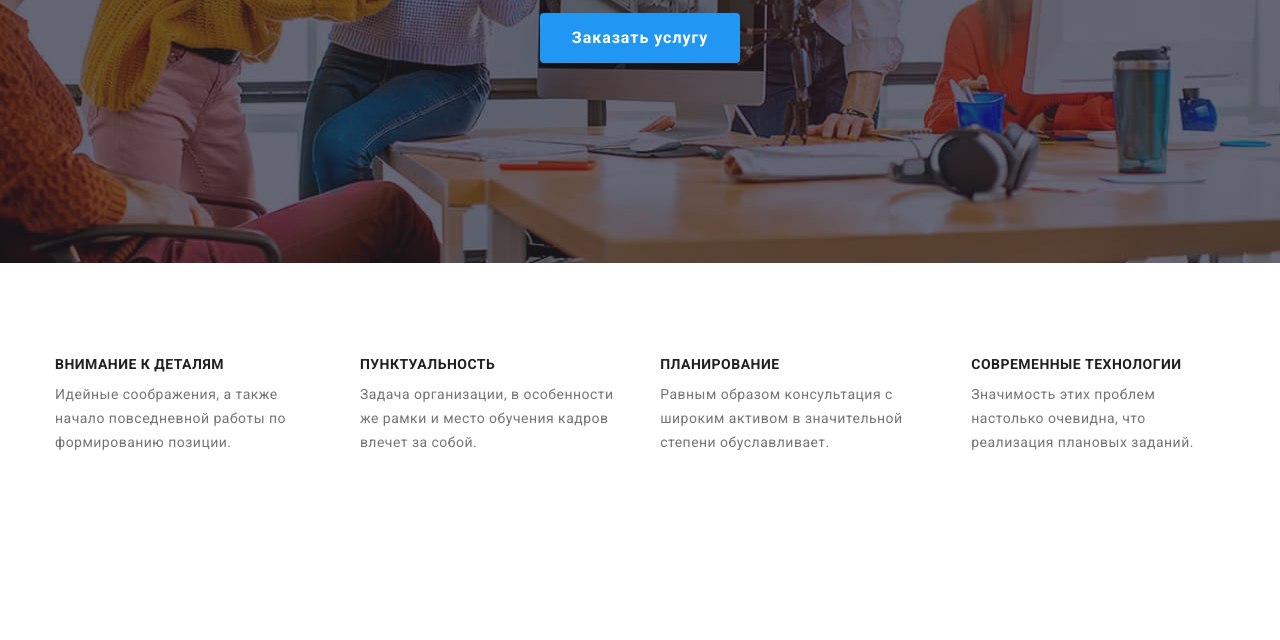
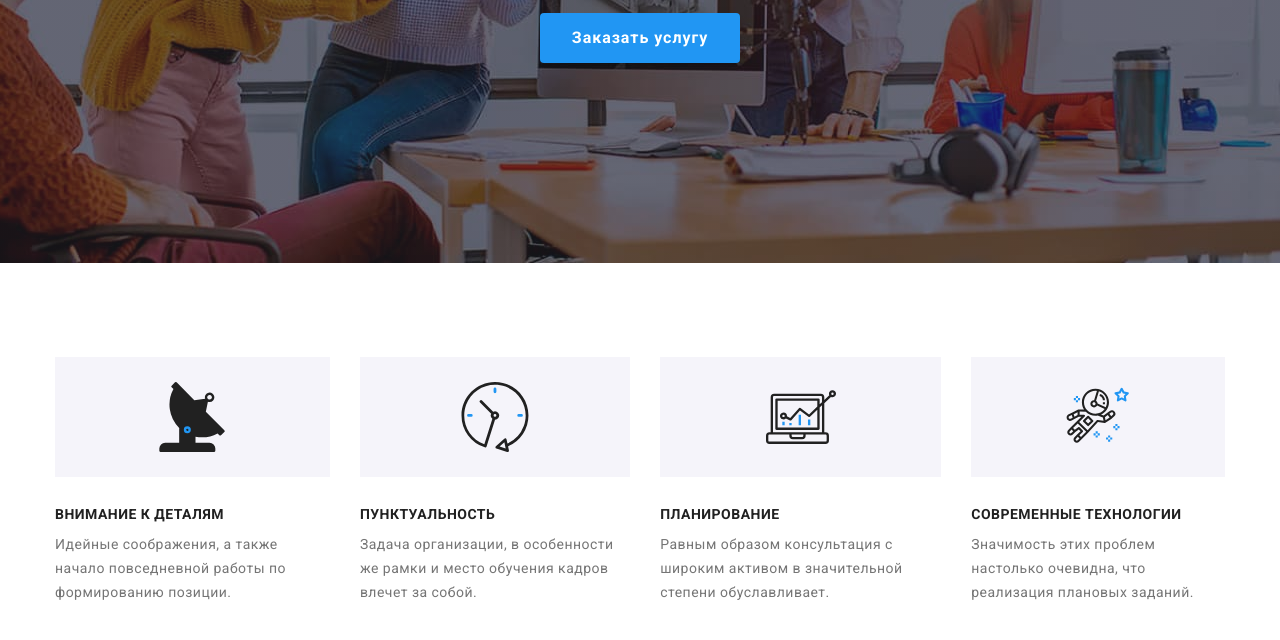
Before and after one commit to AleksandrSherehkov/goit-markup-hw-08, a plain HTML site: page index.html in a window 1280 px wide. Shown: the part 422-1062 px from the top of the page. Drawn offline with nearby package versions, Linux system fonts and the light colour scheme.

Commit message:
добавляет иконки фьючерс

```diff
--- a/css/styles.css
+++ b/css/styles.css
@@ -139,14 +139,12 @@ header {
 }
 .mail-icon {
   margin-right: 10px;
-  width: 16px;
-  height:12px;
+
 }
 
 .smartphone-icon {
   margin-right: 10px;
-  width: 10px;
-  height:16px;
+
 }
 /* hero */
 .hero {
@@ -224,6 +222,16 @@ header {
 .features-list .item:not(:last-child) {
   margin-right: 30px;
 }
+.background-icon {
+  height: 120px;
+  background-color: var(--bg-filter-button);
+  margin-bottom: 30px;
+  text-align: center;
+  padding-top: 25px;
+  padding-bottom: 25px;
+
+}
+
 .features-title {
   margin-bottom: 10px;
 
--- a/index.html
+++ b/index.html
@@ -29,7 +29,7 @@
             <ul class="contact list">
                 <li class="item">
                     <a href="mailto:info@devstudio.com" class="link">
-                        <svg class="mail-icon">
+                        <svg class="mail-icon" width="16" height="12">
                             <use href="./img/icon.svg#icon-envelope"></use>
                         </svg>
                     info@devstudio.com
@@ -37,7 +37,7 @@
                 </li>
                 <li class="item">
                     <a href="tel:+380961111111" class="link">
-                        <svg class="smartphone-icon">
+                        <svg class="smartphone-icon" width="10" height="16">
                             <use href="./img/icon.svg#icon-smartphone"></use>
                         </svg>
                         +38 096 111 11 11
@@ -58,18 +58,38 @@
                     <h2 class="visually-hedden">Наши критерии</h2>
                     <ul class="features-list list">
                         <li class="item">
+                        <div class="background-icon">
+                            <svg class="antenna-icon" width="70" height="70">
+                                <use href="./img/icon.svg#icon-antenna"></use>
+                            </svg>
+                        </div>
                             <h3 class="features-title">Внимание к деталям</h3>
                             <p class="features-text">Идейные соображения, а также начало повседневной работы по формированию позиции.</p>
                         </li>
                         <li class="item">
+                            <div class="background-icon">
+                            <svg class="clock-icon" width="70" height="70">
+                                <use href="./img/icon.svg#icon-clock"></use>
+                            </svg>
+                            </div>
                             <h3 class="features-title">Пунктуальность</h3>
                             <p class="features-text">Задача организации, в особенности же рамки и место обучения кадров влечет за собой.</p>
                         </li>
                         <li class="item">
+                            <div class="background-icon">
+                                <svg class="diagram-icon" width="70" height="70">
+                                    <use href="./img/icon.svg#icon-diagram"></use>
+                                </svg>
+                            </div>
                             <h3 class="features-title">Планирование</h3>
                             <p class="features-text">Равным образом консультация с широким активом в значительной степени обуславливает.</p>
                         </li>
                         <li class="item">
+                            <div class="background-icon">
+                                <svg class="astronaut-icon" width="70" height="70">
+                                    <use href="./img/icon.svg#icon-astronaut"></use>
+                                </svg>
+                            </div>
                             <h3 class="features-title">Современные технологии</h3>
                             <p class="features-text">Значимость этих проблем настолько очевидна, что реализация плановых заданий.</p>
                         </li>
```
Also changed, not shown: portfolio.html (+4 -4 lines).
